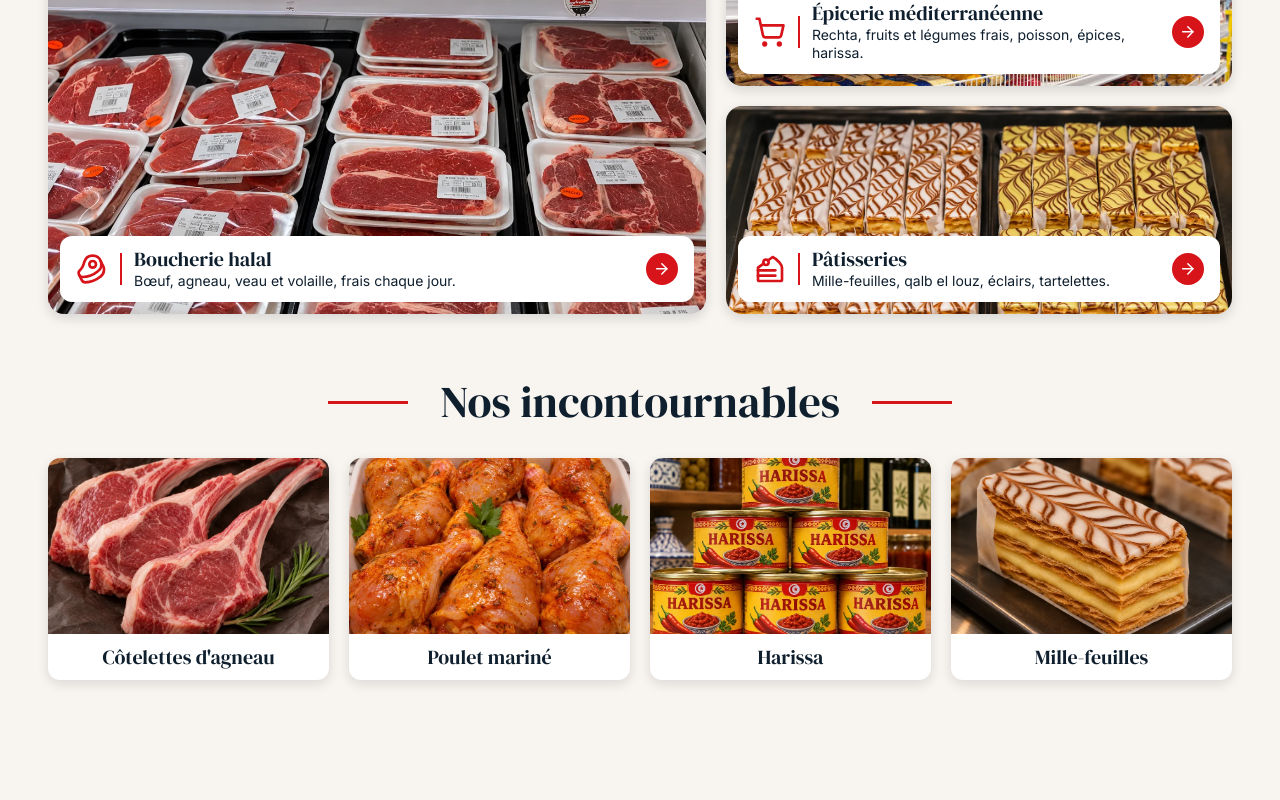
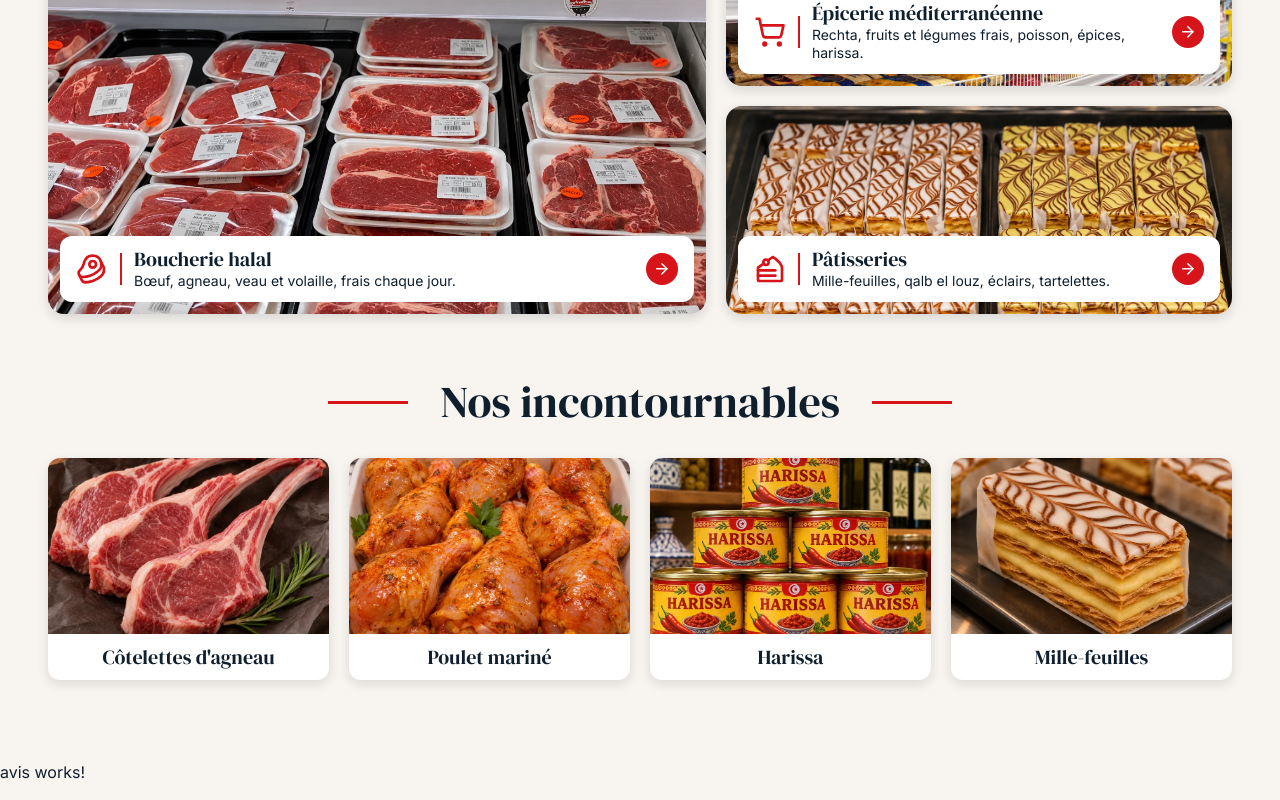
Before and after one commit to ferroudjsamy/la-mediterraneenne, an Angular app: page / in a window 1280 px wide. Shown: the part 966-1766 px from the top of the page. Before the commit the page ends 1710 px from the top, so only its background shows below. Built offline with nearby package versions, Linux system fonts and the light colour scheme.

Commit message:
feat(avis): création du composant Avis et affichage dans App

```diff
--- a/src/app/app.html
+++ b/src/app/app.html
@@ -2,3 +2,4 @@
 <app-hero></app-hero>
 <app-rayons></app-rayons>
 <app-incontournables></app-incontournables>
+<app-avis></app-avis>
--- a/src/app/app.ts
+++ b/src/app/app.ts
@@ -4,10 +4,11 @@ import { Header } from './layout/header/header';
 import { Hero } from './sections/hero/hero';
 import { Rayons } from './sections/rayons/rayons';
 import { Incontournables } from './sections/incontournables/incontournables';
+import { Avis } from './sections/avis/avis';
 
 @Component({
   selector: 'app-root',
-  imports: [Hero, Header, Rayons, Incontournables],
+  imports: [Hero, Header, Rayons, Incontournables, Avis],
   templateUrl: './app.html',
   styleUrl: './app.css'
 })
--- /dev/null
+++ b/src/app/sections/avis/avis.html
@@ -0,0 +1 @@
+<p>avis works!</p>
```
Also changed, not shown: src/app/sections/avis/avis.ts (added, +11 -0 lines), src/app/sections/avis/avis.css (added), 1 other file (tests, documents, lock files or other folders).
